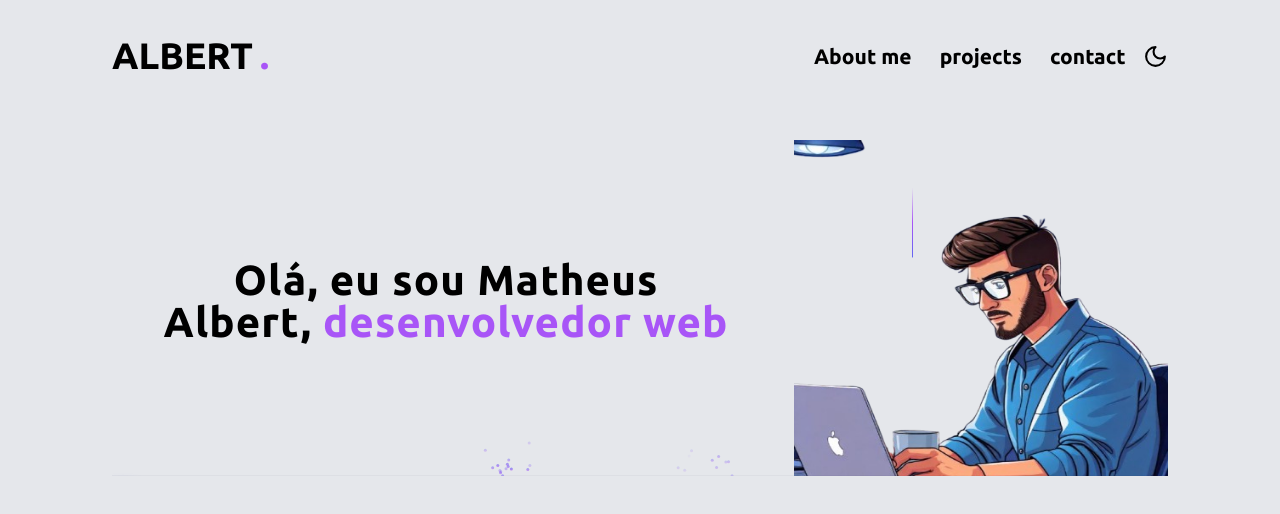
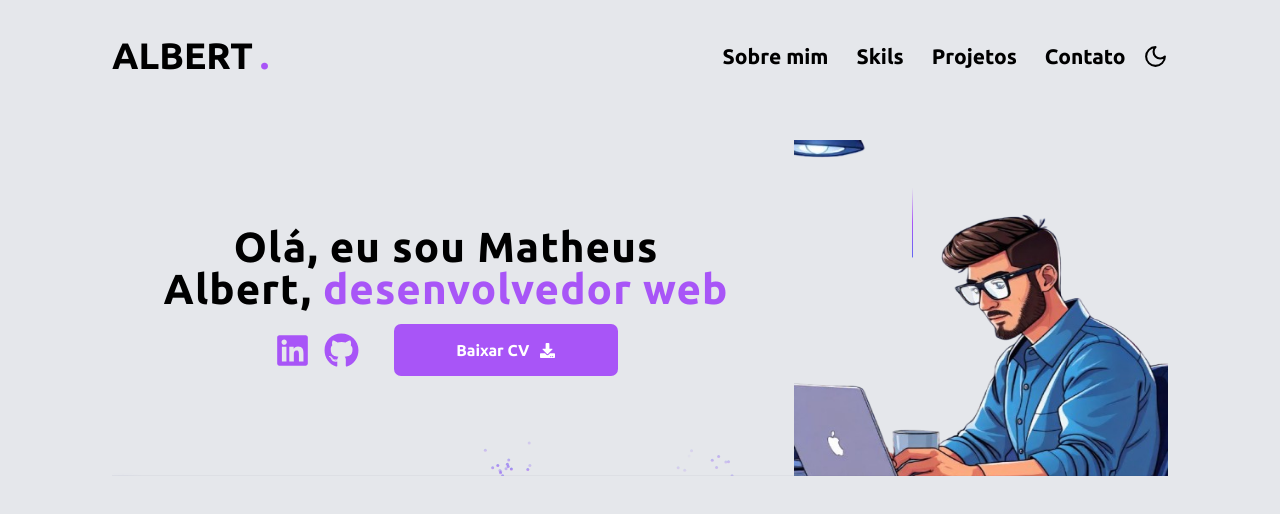
Before and after one commit to Albert1616/Portfolio, a Next.js app: page / in a window 1280 px wide. Shown: the top 514 px of the page. Built offline with nearby package versions, Linux system fonts and the light colour scheme.

Commit message:
feat: hero section finish

```diff
--- a/package.json
+++ b/package.json
@@ -17,6 +17,7 @@
     "portfolio-2.0": "file:",
     "react": "19.0.0-rc-66855b96-20241106",
     "react-dom": "19.0.0-rc-66855b96-20241106",
+    "react-icons": "^5.4.0",
     "tailwind-merge": "^2.5.5",
     "tailwindcss-animate": "^1.0.7"
   },
--- a/src/components/Header.tsx
+++ b/src/components/Header.tsx
@@ -41,10 +41,20 @@ const Header = ({ isDarkMode, setIsDarkMode }: headerProps) => {
                 <Nav isDarkMode={isDarkMode} setIsDarkMode={setIsDarkMode} />
 
                 <div className="flex items-center justify-center text-black dark:text-white">
-                    <motion.button onClick={() => handleViewMode()}
-                        whileTap={{ rotate: 3 }}>
+                <motion.button
+                onClick={() => handleViewMode()}
+                initial={{ opacity: 0 }}
+                animate={{ opacity: 1 }}
+                transition={{ duration: 0.4, delay: 0.5, ease: 'linear' }}
+                className="hover:text-purple-500"
+                >
+                    <motion.div
+                        whileHover={{ rotate: 360 }}  // Rotaciona o ícone em 180 graus ao passar o mouse
+                        transition={{ duration: 0.3 }}  // Define a duração da rotação
+                        >
                         {isDarkMode ? <Sun size={25} /> : <Moon size={25} />}
-                    </motion.button>
+                    </motion.div>
+                </motion.button>
                 </div>
             </div>
         </div >
--- a/src/components/HeroSection.tsx
+++ b/src/components/HeroSection.tsx
@@ -3,16 +3,47 @@ import React from 'react'
 import { BackgroundBeamsWithCollision } from './ui/background-beams-with-collision'
 import { TextGenerateEffect } from './ui/text-generate-effect'
 import Image from 'next/image'
+import { FaLinkedin, FaGithub, FaDownload } from "react-icons/fa";
+import Link from 'next/link';
+import {motion} from 'motion/react'
 
 const HeroSection = () => {
     return (
         <BackgroundBeamsWithCollision>
+            <div>
                 <TextGenerateEffect words='Olá, eu sou Matheus Albert, desenvolvedor web' />
+                <div className='flex flex-col md:flex-row items-center justify-center gap-10 mt-4'>
+                    <motion.div className='flex items-center gap-4'
+                    initial={{opacity: 0}}
+                    animate={{opacity: 1}}
+                    transition={{delay: 1.6}}>
+                        <Link href=''>
+                            <FaLinkedin className='text-primaryColor hover:scale-125 ease-in-out duration-200' size={35}/>
+                        </Link>
+                        <Link href=''>
+                            <FaGithub className='text-primaryColor hover:scale-125 ease-in-out duration-200' size={35}/>
+                        </Link>
+                    </motion.div>
+                    <motion.button className='w-64 text-lg font-semibold flex items-center
+                    justify-center gap-3 bg-primaryColor text-white rounded-lg p-4
+                    hover:bg-[#8B2EE2] transition-colors duration-75'
+                    initial={{opacity: 0}}
+                    animate={{opacity: 1}}
+                    transition={{delay: 1.8}}
+                    >
+                        Baixar  CV <FaDownload size={15}/>
+                    </motion.button>
+                </div>
+            </div>
+            <motion.div
+            initial={{opacity: 0}}
+            animate={{opacity: 1}}>
                 <Image src='/hero-removebg.png'
                     alt='personal hero image'
                     width={400}
                     height={500}
                     className='w-[20rem] h-[18rem] md:w-[40rem] md:h-[30rem] mt-20 md:mt-32' />
+            </motion.div>
         </BackgroundBeamsWithCollision>
     )
 }
--- a/src/components/Nav.tsx
+++ b/src/components/Nav.tsx
@@ -22,7 +22,7 @@ const Nav = ({ isDarkMode, setIsDarkMode }: Props) => {
                         key={link.name}
                         href={link.path}
                         className="w-full flex text-2xl font-semibold text-black dark:text-white hover:text-purple-500
-                        hover:scale-110"
+                        dark:hover:text-purple-500 hover:scale-110"
                     >
                         {link.name}
                     </Link>
--- a/src/components/NavMobile.tsx
+++ b/src/components/NavMobile.tsx
@@ -38,7 +38,12 @@ const NavMobile = ({ isDarkMode, setIsDarkMode }: navMobileProps) => {
                 transition={{ duration: 0.4, delay: 0.5, ease: 'linear' }}
                 className="hover:text-purple-500"
                 >
+                    <motion.div
+                        whileHover={{ rotate: 360 }}  // Rotaciona o ícone em 180 graus ao passar o mouse
+                        transition={{ duration: 0.3 }}  // Define a duração da rotação
+                        >
                         {isDarkMode ? <Sun size={25} /> : <Moon size={25} />}
+                    </motion.div>
                 </motion.button>
 
             <motion.button
--- a/src/lib/utils.ts
+++ b/src/lib/utils.ts
@@ -7,15 +7,19 @@ export function cn(...inputs: ClassValue[]) {
 
 export const LINKS = [
   {
-    name: 'About me',
+    name: 'Sobre mim',
     path: '/aboutme',
   },
   {
-    name: 'projects',
+    name: 'Skils',
+    path: '/skils',
+  },
+  {
+    name: 'Projetos',
     path: '/projects',
   },
   {
-    name: 'contact',
+    name: 'Contato',
     path: '/contact',
   },
 ]
--- a/tailwind.config.ts
+++ b/tailwind.config.ts
@@ -10,6 +10,9 @@ export default {
 	theme: {
 		extend: {
 			colors: {
+				primaryColor:'#a855f7',
+				backgroundColor: '#e5e7eb',
+				darkBackgroundColor: '#1f2937',
 				background: 'hsl(var(--background))',
 				foreground: 'hsl(var(--foreground))',
 				card: {
```
Also changed, not shown: 1 other file (tests, documents, lock files or other folders). Lines whose indentation alone changed are shown as unchanged.
